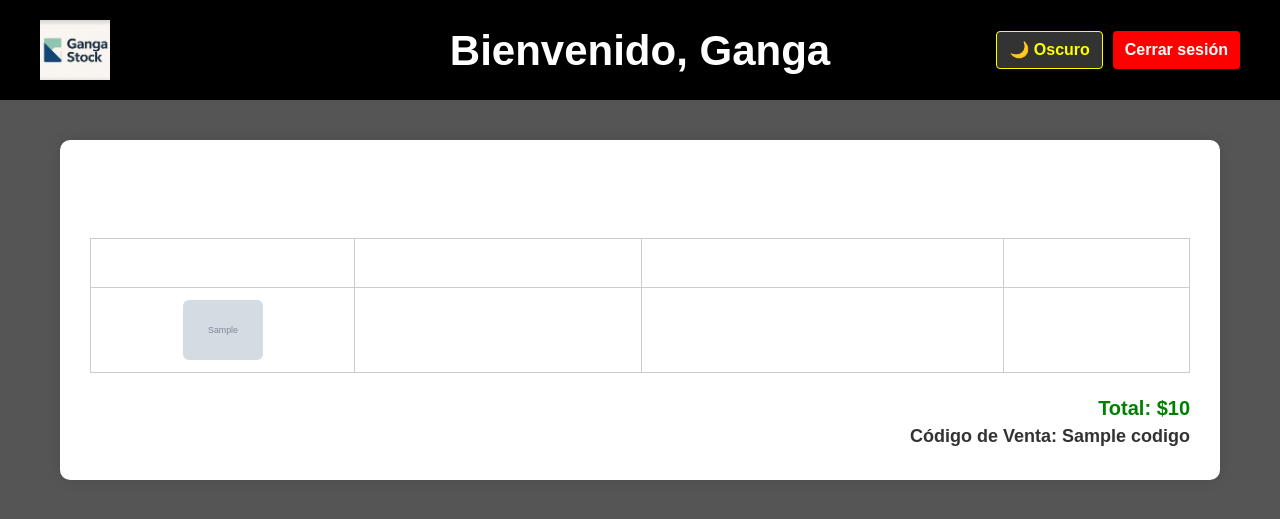
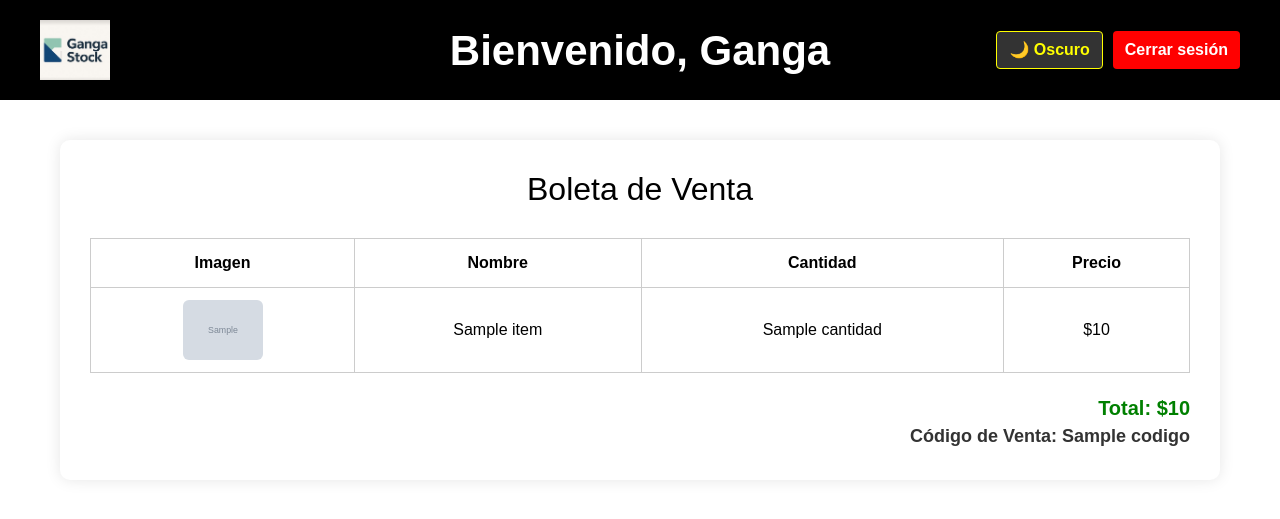
Before and after one commit to gangaxx/Ganga-Stock, a Django app: template aplicacion/templates/boleta.html in a window 1280 px wide. Shown: the top 519 px of the page. Run offline with Django 5.2, Linux system fonts and the light colour scheme; a user stored in the database is signed in; the template is opened without the code that fills it: most values are stand-ins (such as "Sample title", 1, 10 or a date in 2020); grey boxes marked "Sample" are stand-in pictures.

Commit message:
boleta actualizado.

```diff
--- a/aplicacion/templates/boleta.html
+++ b/aplicacion/templates/boleta.html
@@ -3,6 +3,16 @@
 
 {% block content %}
 <style>
+  body {
+    background-color: #ffffff;
+    color: #000000;
+  }
+
+  body.dark-mode {
+    background-color: #2b2b2b;
+    color: white;
+  }
+
   .topbar {
     background-color: black;
     padding: 20px 40px;
@@ -148,14 +158,25 @@
   }
 
   function toggleMode() {
-    const isDark = document.body.classList.contains('dark-mode');
-    document.body.classList.toggle('dark-mode', !isDark);
-    document.body.classList.toggle('light-mode', isDark);
+    const isLight = document.body.classList.contains('light-mode');
+    document.body.classList.toggle('light-mode', !isLight);
+    document.body.classList.toggle('dark-mode', isLight);
     const modeToggle = document.getElementById('modeToggle');
     if (modeToggle) {
-      modeToggle.innerText = isDark ? '🌙 Oscuro' : '☀ Claro';
+      modeToggle.innerText = isLight ? '🌙 Oscuro' : '☀ Claro';
     }
-    localStorage.setItem('theme', isDark ? 'light' : 'dark');
+    localStorage.setItem('theme', isLight ? 'dark' : 'light');
   }
+
+  // Establece el modo claro por defecto
+  document.addEventListener('DOMContentLoaded', () => {
+    const theme = localStorage.getItem('theme') || 'light';
+    document.body.classList.toggle('dark-mode', theme === 'dark');
+    document.body.classList.toggle('light-mode', theme !== 'dark');
+    const modeToggle = document.getElementById('modeToggle');
+    if (modeToggle) {
+      modeToggle.innerText = theme === 'dark' ? '☀ Claro' : '🌙 Oscuro';
+    }
+  });
 </script>
 {% endblock %}
```
Also changed, not shown: db.sqlite3.
